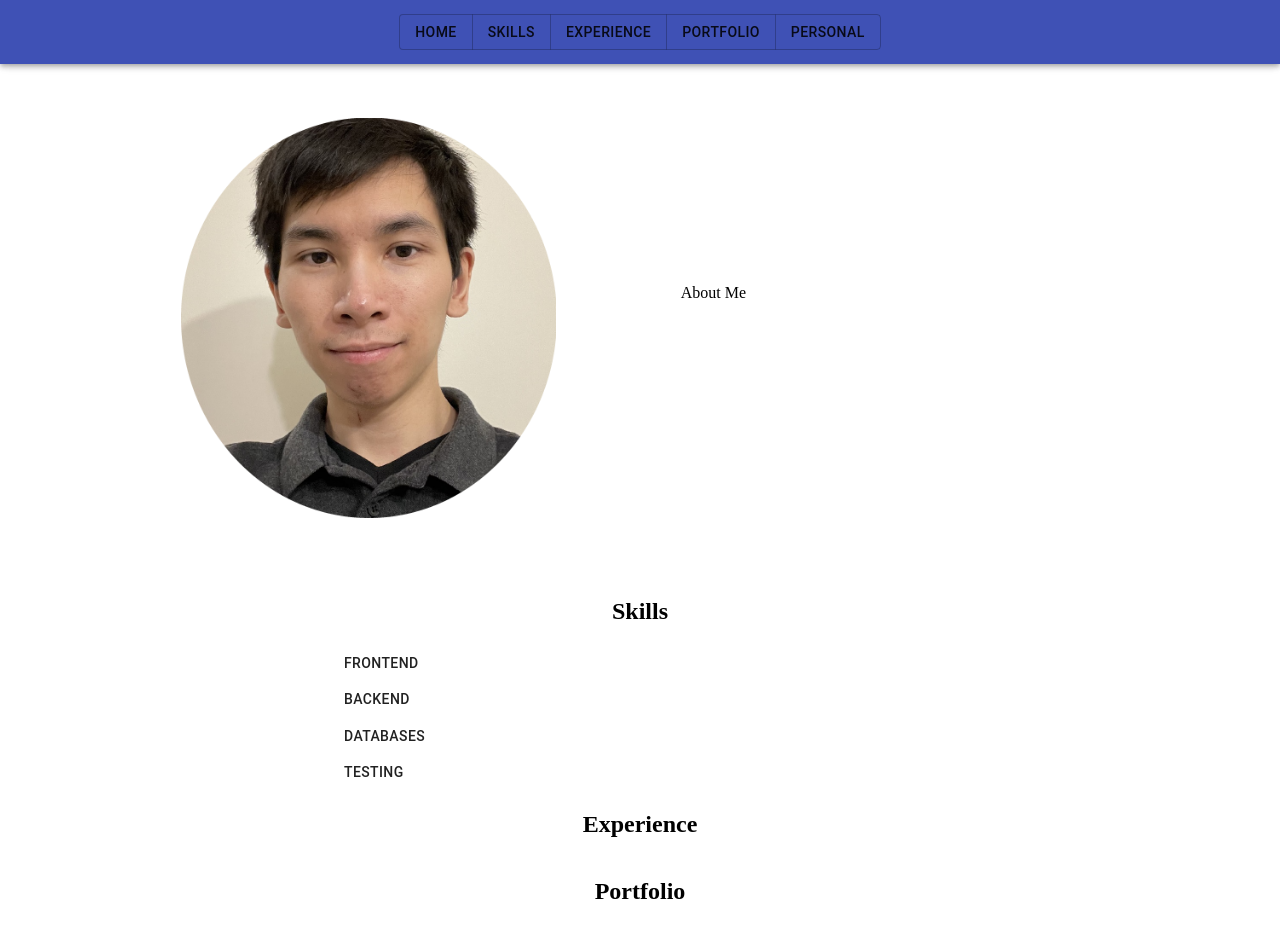
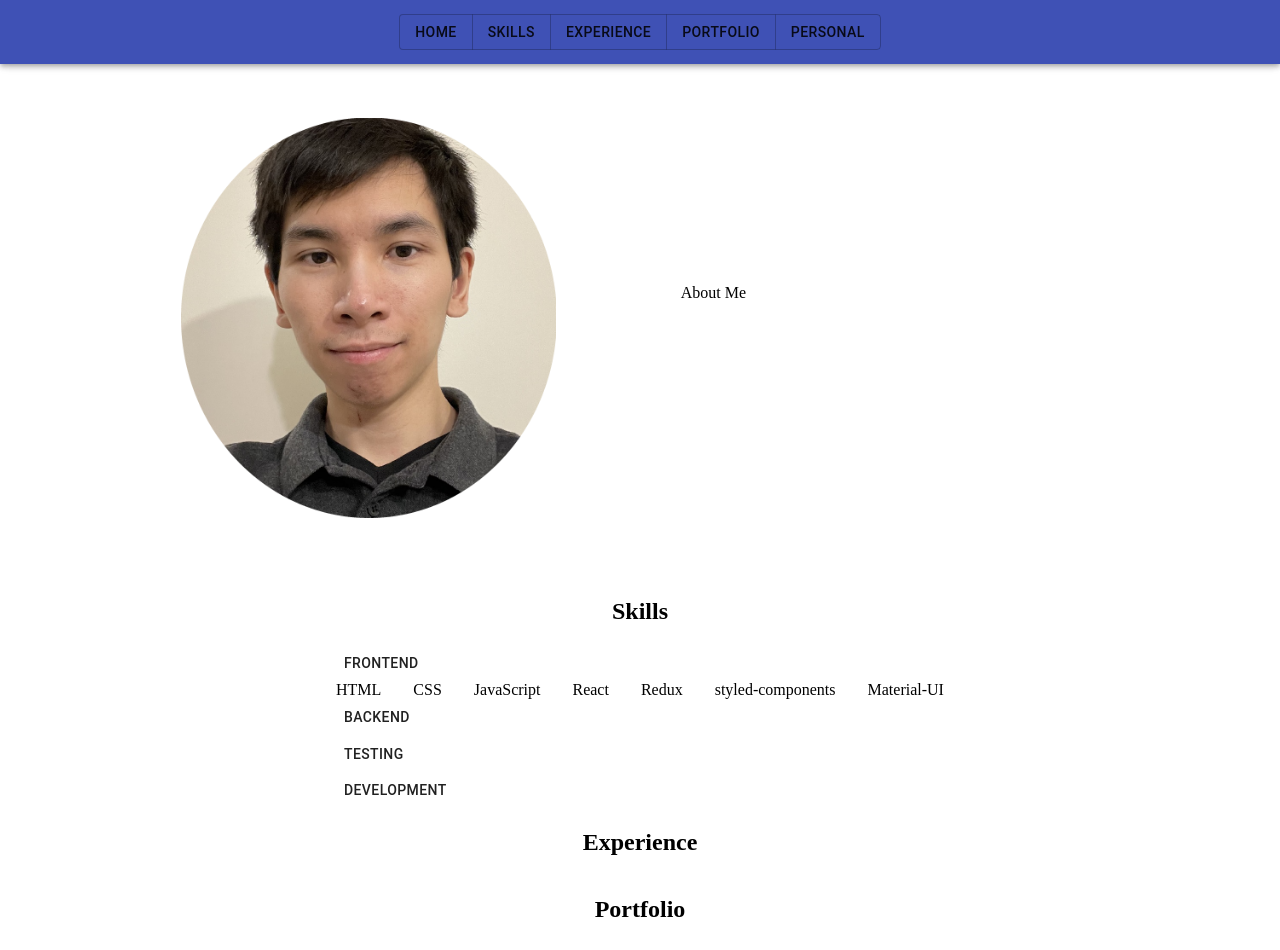
Before and after one commit to TandyN/my-website, a React app: page / in a window 1280 px wide. Built offline with nearby package versions, Linux system fonts and the light colour scheme.

Commit message:
Add Frontend Items to Skills

```diff
--- /dev/null
+++ b/src/components/SectionSkills/FrontendItems.jsx
@@ -0,0 +1,29 @@
+import React from 'react';
+import Grid from '@material-ui/core/Grid';
+
+const frontendList = [
+  'HTML',
+  'CSS',
+  'JavaScript',
+  'React',
+  'Redux',
+  'styled-components',
+  'Material-UI'
+];
+
+const FrontendItems = () => {
+  return (
+    <Grid
+      container
+      spacing={4}
+    >
+      {frontendList.map((value) => {
+        return (
+          <Grid item>{value}</Grid>
+        )
+      })}
+    </Grid>
+  )
+}
+
+export default FrontendItems;
--- a/src/components/SectionSkills/index.jsx
+++ b/src/components/SectionSkills/index.jsx
@@ -2,6 +2,7 @@ import React from 'react';
 import Button from '@material-ui/core/Button';
 import Grid from '@material-ui/core/Grid';
 import { makeStyles } from '@material-ui/core/styles';
+import FrontendItems from './FrontendItems';
 
 const gridCategory = makeStyles({
   root: {
@@ -22,15 +23,16 @@ const SectionSkills = () => {
       <h2>Skills</h2>
       <Grid item className={gridCategoryClass.root} >
         <Button>Frontend</Button>
+        <FrontendItems />
       </Grid>
       <Grid item className={gridCategoryClass.root}>
         <Button>Backend</Button>
       </Grid>
       <Grid item className={gridCategoryClass.root}>
-        <Button>Databases</Button>
+        <Button>Testing</Button>
       </Grid>
       <Grid item className={gridCategoryClass.root}>
-        <Button>Testing</Button>
+        <Button>Development</Button>
       </Grid>
     </Grid>
   )
--- a/src/index.jsx
+++ b/src/index.jsx
@@ -1,5 +1,5 @@
 import ReactDOM from 'react-dom';
 import React from 'react';
-import App from './components/App.jsx';
+import App from './components/App';
 
 ReactDOM.render(<App />, document.getElementById('app'));
```
Also changed, not shown: src/components/SectionSkills/BackendItems.jsx (added, +19 -0 lines), src/components/SectionSkills/DevelopmentItems.jsx (added, +20 -0 lines), src/components/SectionSkills/TestingItems.jsx (added, +17 -0 lines).
